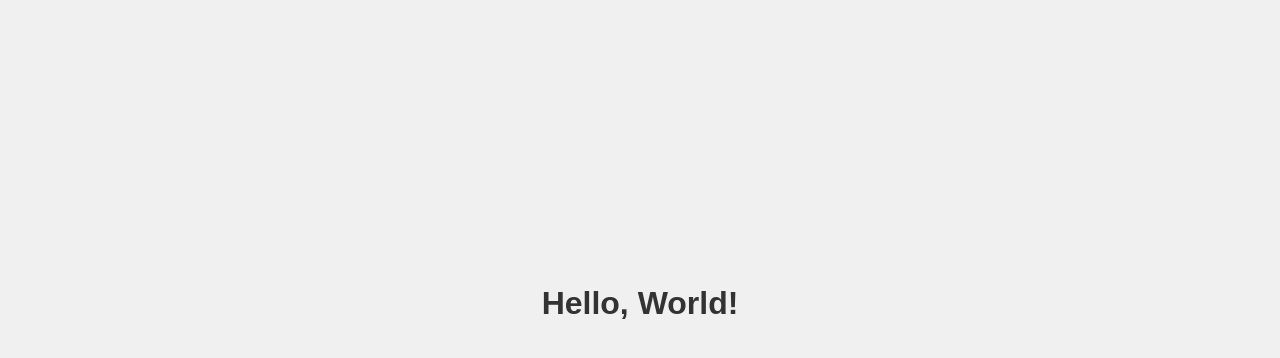
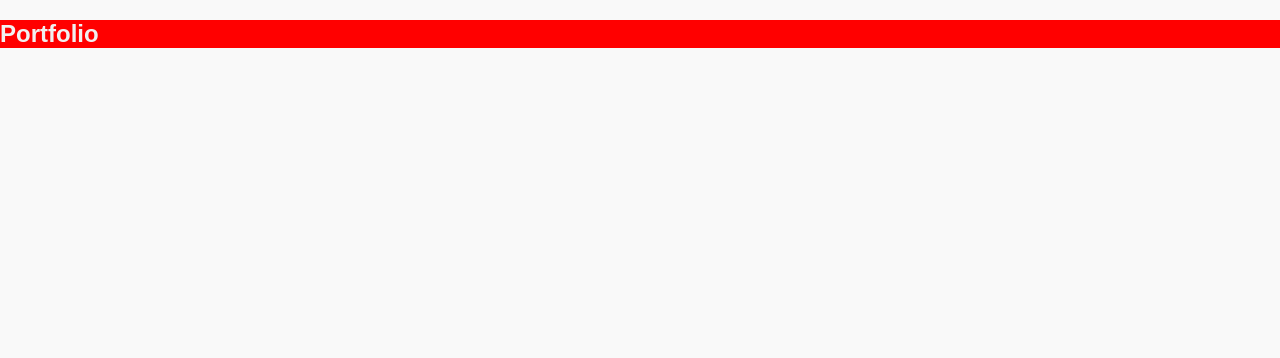
Before and after one commit to ravinduranathilaka/Portfolio, a plain HTML site: page index.html in a window 1280 px wide. Drawn offline with Linux system fonts and the light colour scheme.

Commit message:
checking files

```diff
--- a/index.html
+++ b/index.html
@@ -3,10 +3,15 @@
 <head>
     <meta charset="UTF-8">
     <meta name="viewport" content="width=device-width, initial-scale=1.0">
-    <title>Hello World</title>
-    <link rel="stylesheet" href="style.css">
+    <link rel="stylesheet" href="/style.css">
+    <title>Portfolio</title>
 </head>
 <body>
-    <h1>Hello, World!</h1>
-</body>
+    <header>
+        <div class="stickyHeader">
+            <h2>Portfolio</h2>
+        </div>
+    </header>
+
+
 </html>
--- a/style.css
+++ b/style.css
@@ -1,10 +1,14 @@
-body {
-    font-family: Arial, sans-serif;
-    background-color: #f0f0f0;
-    text-align: center;
-    padding-top: 20%;
-}
+        body {
+            font-family: Arial, sans-serif;
+            margin: 0;
+            padding: 0;
+            background-color: #f9f9f9;
+            color: #333;
+        }
 
-h1 {
-    color: #333;
-}
+        .stickyHeader {
+            position: sticky;
+            top: 0;
+            background-color : #ff0000;
+            color: #f1f1f1;
+        }
```
